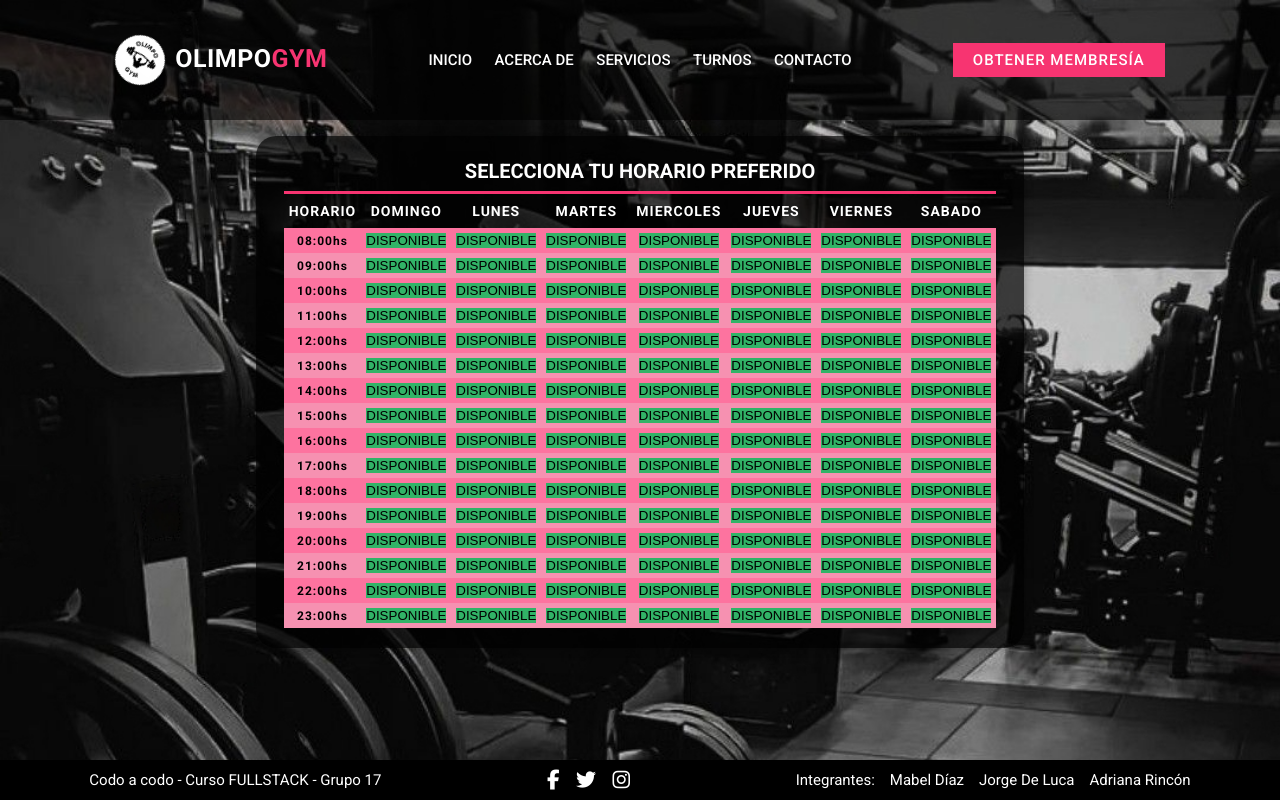
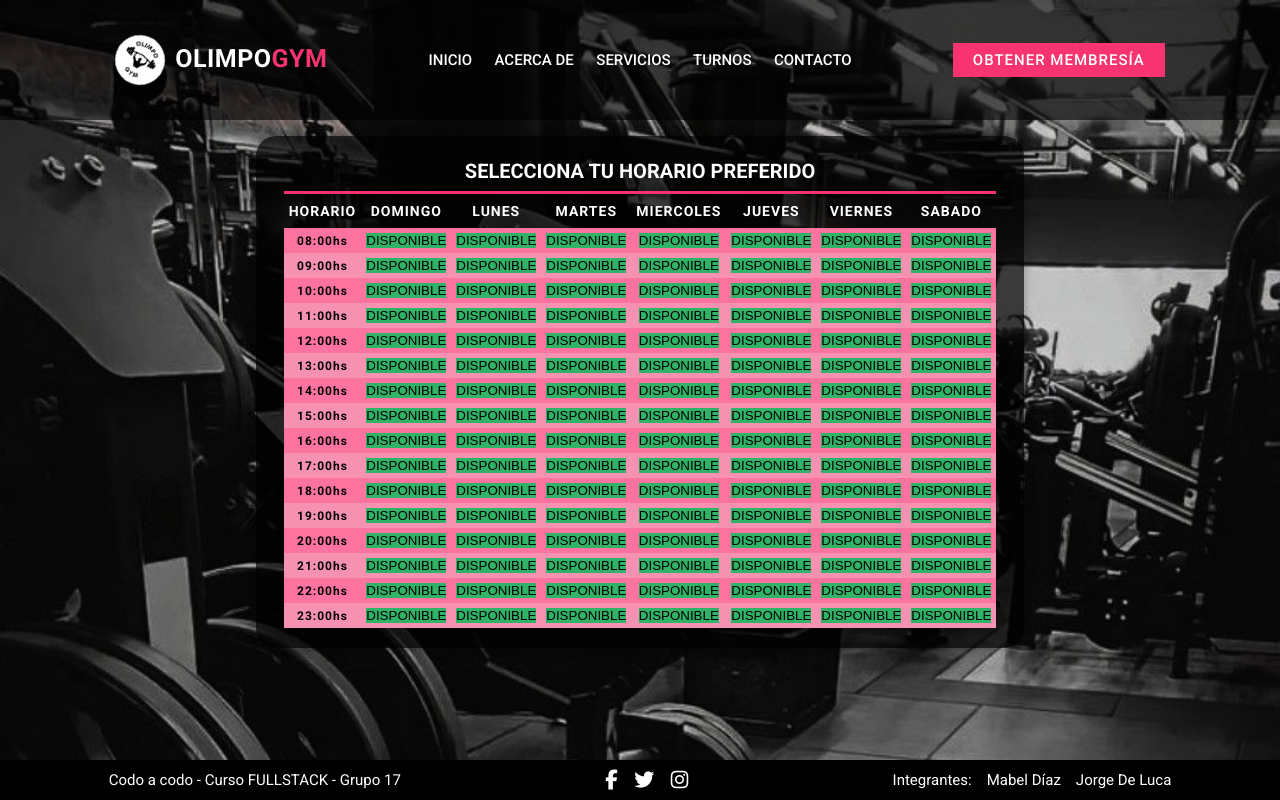
Before and after one commit to MabyDiaz/olimpo-gym, a plain HTML site: page pages/turnos.html in a window 1280 px wide. Drawn offline with Linux system fonts and the light colour scheme.

Commit message:
modifico texto en footer

```diff
--- a/pages/turnos.html
+++ b/pages/turnos.html
@@ -230,7 +230,6 @@
             <p>Integrantes:</p>
             <p>Mabel Díaz</p>
             <p>Jorge De Luca</p>
-            <p>Adriana Rincón</p>
         </div>
     </footer>
 
```
Also changed, not shown: index.html (+0 -1 lines), pages/acercaDe.html (+1 -1 lines), pages/contacto.html (+1 -1 lines), pages/membresia.html (+0 -1 lines), pages/servicios.html (+0 -1 lines).
